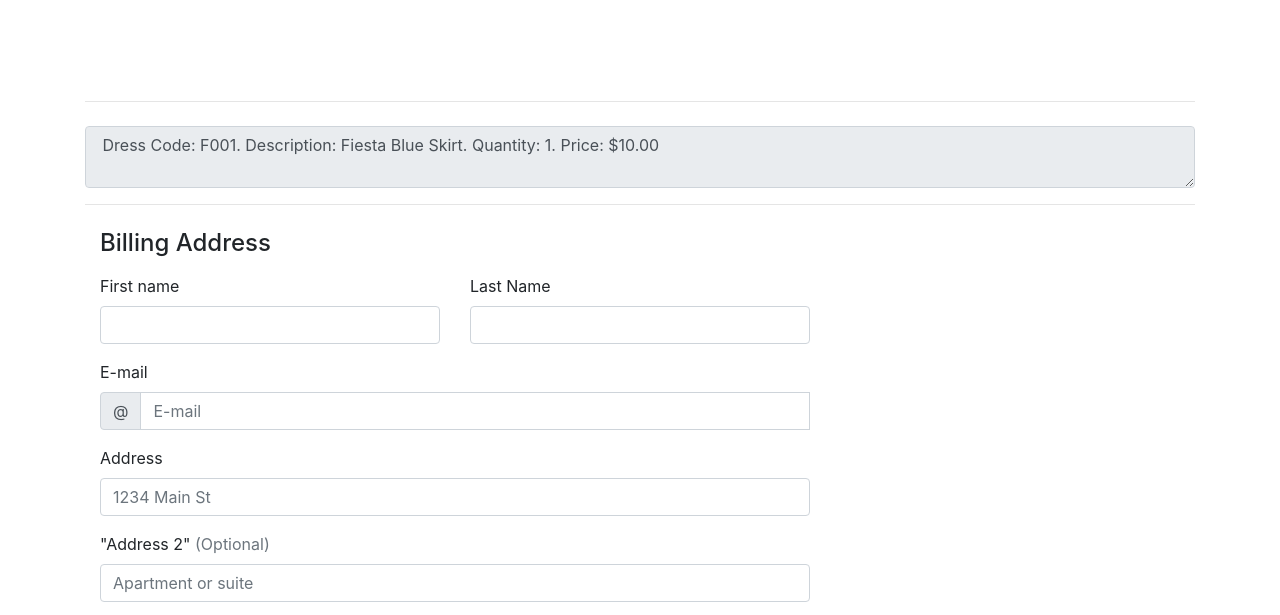
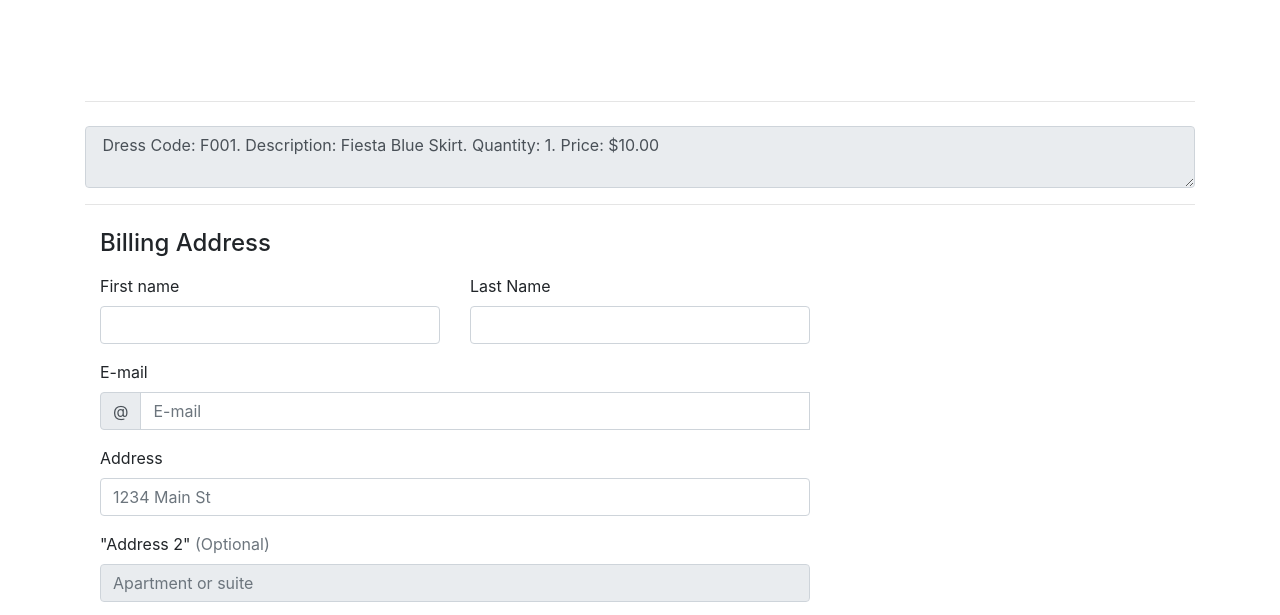
Before and after one commit to germangib/Project1, a plain HTML site: page purchaseForm.html in a window 1280 px wide. Shown: the part 183-798 px from the top of the page. Drawn offline with nearby package versions, Linux system fonts and the light colour scheme; a script that the page names is missing.

Commit message:
Update purchaseForm.html
disable Address2

```diff
--- a/purchaseForm.html
+++ b/purchaseForm.html
@@ -110,7 +110,7 @@
                   <label for="address2">"Address 2"
                       <span class="text-muted">(Optional)</span>
                   </label>
-                  <input type="text" class="form-control" id="address2" placeholder="Apartment or suite">
+                  <input type="text" class="form-control" disabled id="address2" placeholder="Apartment or suite">
               </div>
               <!-- Country, State, Zip code-->
               <div class="row">
```
